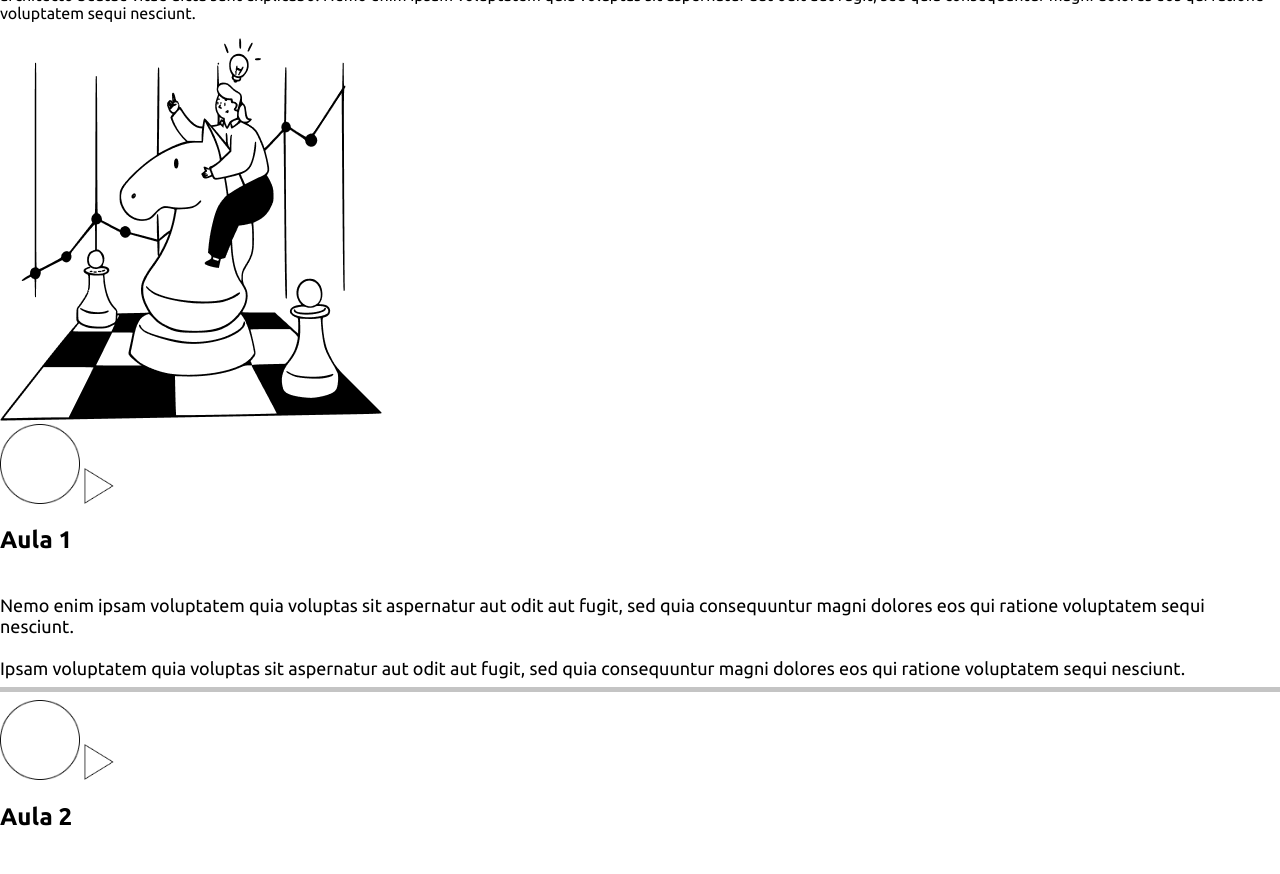
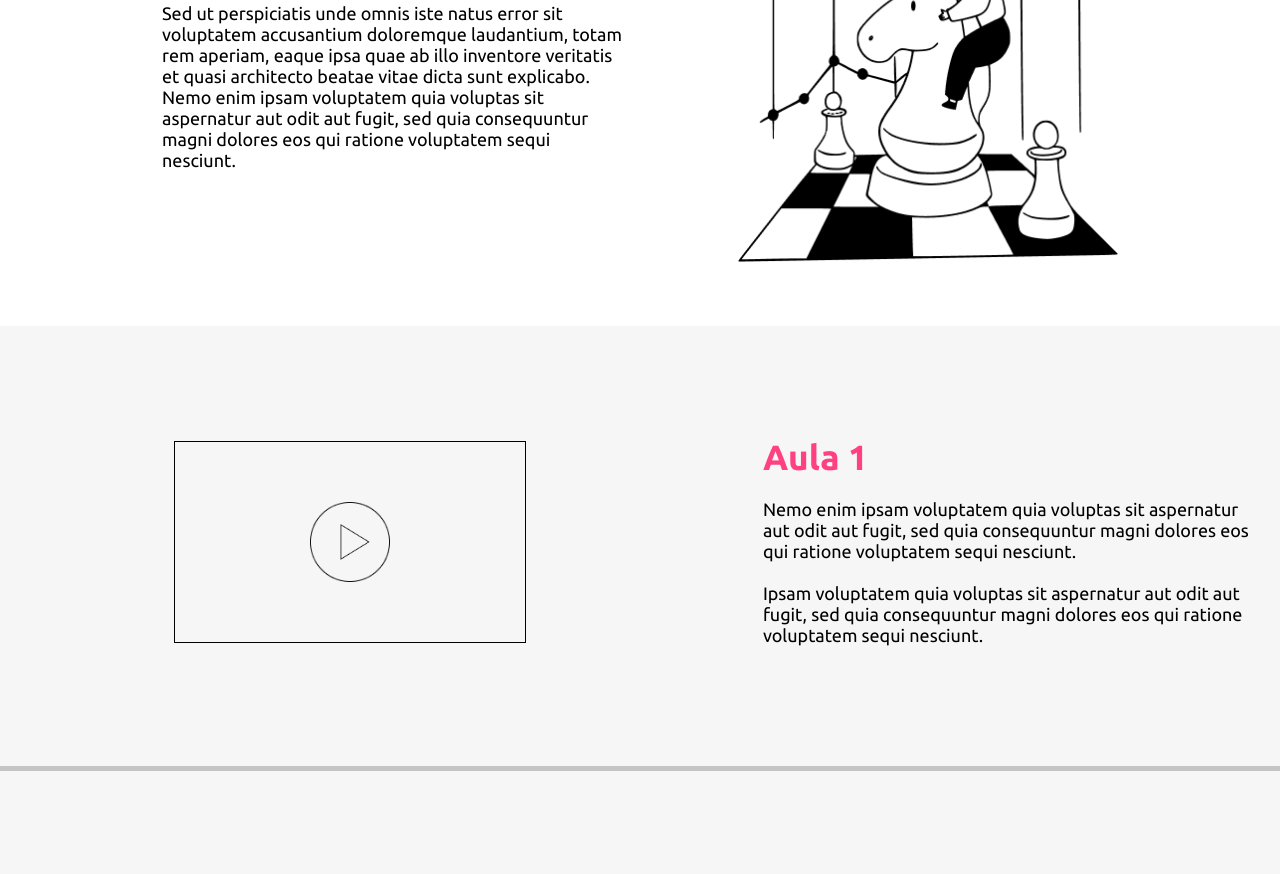
Before and after one commit to Deyvinhoo/Dindin, a plain HTML site: page curso1.html in a window 1280 px wide. Shown: the part 278-1152 px from the top of the page. Drawn offline with Linux system fonts and the light colour scheme.

Commit message:
"Incluindo estilos nas paginas de cursos 1,2,3"

```diff
--- a/styles/global.css
+++ b/styles/global.css
@@ -639,3 +639,127 @@ textarea, input::-webkit-input-placeholder {
     justify-content:space-between;
 
 }
+
+/* aqui começa a Pagina do cuso */
+
+
+.aula--curso {
+    display: flex;
+    flex-wrap: wrap;
+    padding: 5%;
+    justify-content:center;
+  }
+
+.aula--curso div {
+    width: 50%;
+  }
+
+.aula--curso div2 {
+    margin: 0;
+    display:flex;
+}
+
+.aula--curso h1 {
+    margin: 0;
+    padding: 0;
+    color: #FF4081;
+    text-align: left;
+    font-size: 45px;
+  }
+
+.aula--curso p {
+    margin: 0;
+    padding: 0;
+    text-align: left;
+    color: #000000;
+    font-size: 18px;
+    width: 80%;
+  }
+
+.imagem--aula {
+    margin: 0 auto;
+    height: 381px;
+    width: 380px;
+    padding: 0 5%;
+
+}
+
+.conteudo--aulas {
+    display: flex;
+    flex-wrap: wrap;
+    background-color: #F6F6F6;
+    padding: 0;
+  }
+
+.conteudo--aulas h2 {
+    color: #FF4081;
+    font-size: 35px;
+    font-weight: bold;
+    margin: 0;
+  }
+
+.conteudo--aulas p {
+    font-size: 18px;
+  }
+
+
+
+#aulas {
+    display: flex;
+    flex-wrap: wrap;
+    justify-content: center;
+}
+
+.aula--card {
+    display: flex;
+    flex-wrap: wrap;
+    padding: 2%;
+    align-content: center;
+    justify-content: center;
+}
+
+.imagem--aula {
+    display: flex;
+    flex-wrap: wrap;
+    padding: 0;
+
+  }
+
+.texto--aula {
+    display: flex;
+    flex-wrap: wrap;
+    align-content: center;
+    text-align: left;
+    padding: 0;
+    width: 40%;
+    padding-left: 5%;
+}
+
+#img {
+    display: flex;
+    flex-wrap: wrap;
+    justify-content: center;
+    align-content: center;
+}
+
+#borda {
+    width: 350px;
+    height: 200px;
+    margin: 0 auto;
+    background-color: #F6F6F6;
+    border: #000000 solid 1px;
+    cursor: pointer;
+    position: relative;
+    display: flex;
+    flex-wrap: wrap;
+    justify-content: center;
+    align-items: center;
+}
+
+#bola, #seta {
+    position: absolute;
+}
+
+#seta {
+    margin-left: 10px;
+}
```
